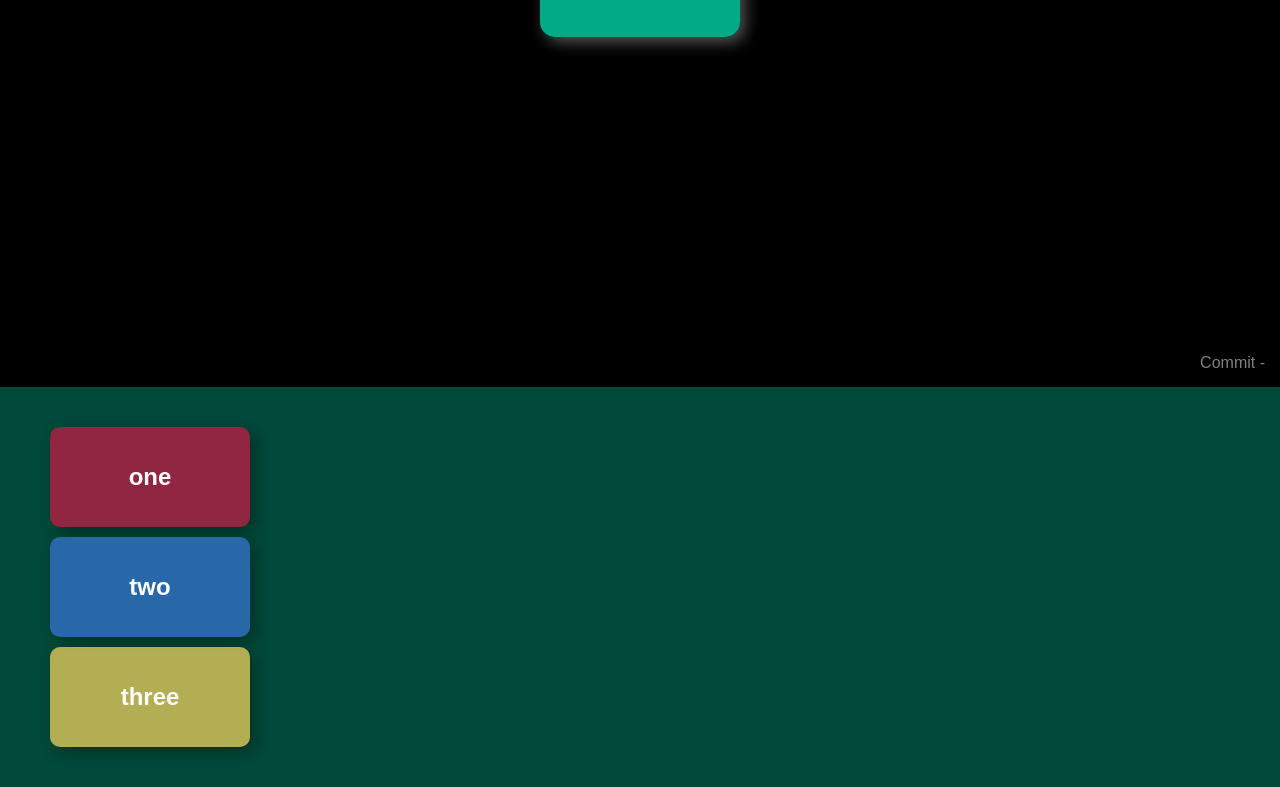
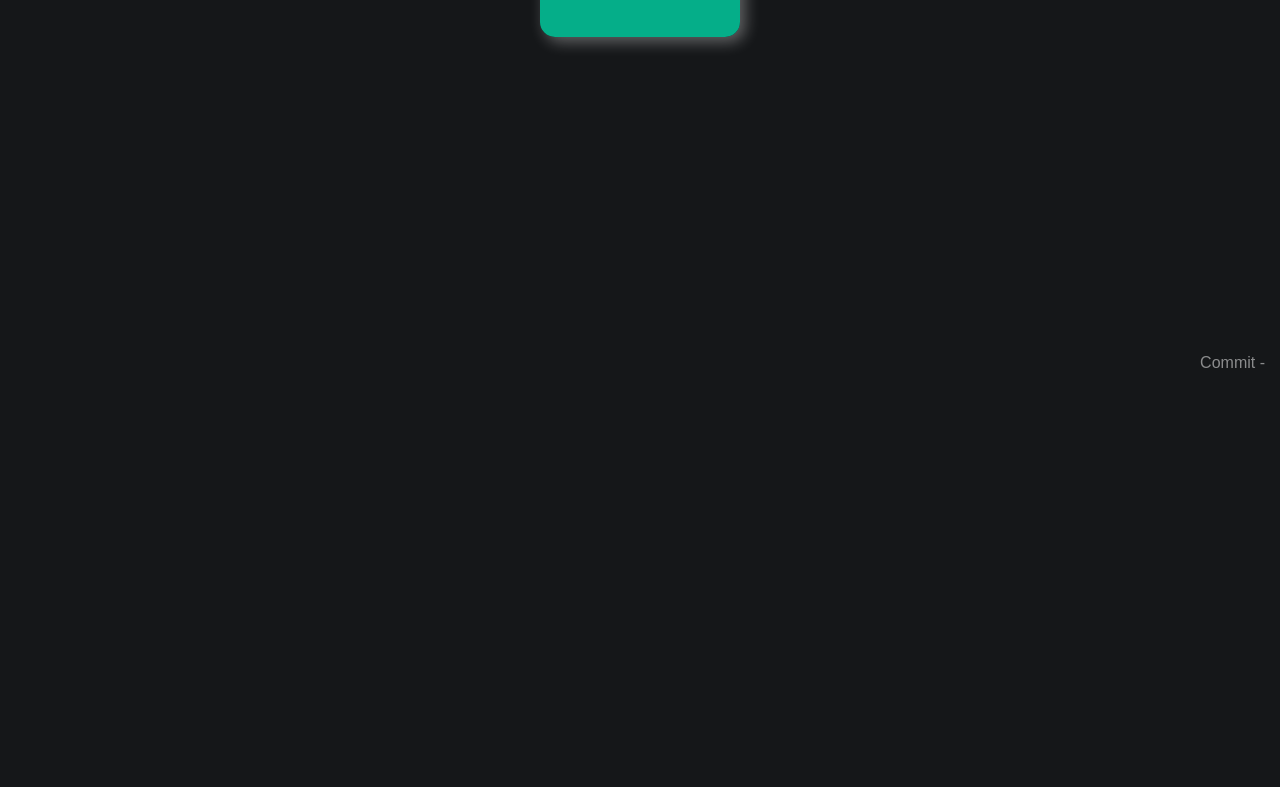
Before and after one commit to CreeperG16/tom-website, a Next.js app: page / in a window 1280 px wide. Shown: the part 413-1200 px from the top of the page. After the commit the page ends 800 px from the top, so only its background shows below. Built offline with nearby package versions, Linux system fonts and the light colour scheme.

Commit message:
moved CSS to css file and start login button

```diff
--- a/pages/index.tsx
+++ b/pages/index.tsx
@@ -1,6 +1,7 @@
 import Head from "next/head";
 import { motion } from "framer-motion";
 import { useEffect, useState } from "react";
+import Link from "next/link";
 
 export default function Home() {
     const commitInfo = JSON.parse(process.env.NEXT_PUBLIC_GIT_COMMITS ?? "[]")[0];
@@ -17,117 +18,31 @@ export default function Home() {
                 <title>Tom16</title>
             </Head>
             <main>
+                <div className="header">
+                    <Link href={"/login"}>
+                        <div>Login</div>
+                    </Link>
+                </div>
+
                 <div
+                    className="hello-box"
                     style={{
-                        display: "flex",
-                        alignItems: "center",
-                        justifyContent: "center",
                         height: windowSize.height,
                         width: windowSize.width,
                     }}
                 >
                     <motion.div
+                        drag
                         animate
-                        drag
+                        className="hello"
+                        whileHover={{ scale: 1.2 }}
                         dragConstraints={{ left: 0, right: 0, top: 0, bottom: 0 }}
-                        whileHover={{ scale: 1.2 }}
-                        style={{
-                            display: "flex",
-                            alignItems: "center",
-                            justifyContent: "center",
-                            width: 200,
-                            height: 100,
-                            borderRadius: 15,
-                            backgroundColor: "#03c59ade",
-                            boxShadow: "5px 5px 15px #ffffff55",
-                        }}
                     >
                         <h1>hellooo</h1>
                     </motion.div>
                 </div>
 
-                <div
-                    style={{
-                        width: windowSize.width,
-                        height: 400,
-                        backgroundColor: "#03c59a5e",
-                        display: "flex",
-                        flexDirection: "column",
-                        alignItems: "center",
-                        justifyContent: "center",
-                    }}
-                >
-                    <motion.div
-                        animate
-                        initial={{ x: windowSize.width / 2, opacity: 0 }}
-                        whileInView={{ x: -(windowSize.width / 2) + 150, opacity: 1 }}
-                        transition={{ delay: 0 }}
-                        style={{
-                            width: 200,
-                            height: 100,
-                            backgroundColor: "#C51B46bb",
-                            borderRadius: 10,
-                            display: "flex",
-                            justifyContent: "center",
-                            alignItems: "center",
-                            margin: 5,
-                            boxShadow: "5px 5px 15px #00000055",
-                        }}
-                    >
-                        <h2>one</h2>
-                    </motion.div>
-                    <motion.div
-                        animate
-                        initial={{ x: windowSize.width / 2, opacity: 0 }}
-                        whileInView={{ x: -(windowSize.width / 2) + 150, opacity: 1 }}
-                        transition={{ delay: 0.5 }}
-                        style={{
-                            width: 200,
-                            height: 100,
-                            backgroundColor: "#3775D2bb",
-                            borderRadius: 10,
-                            display: "flex",
-                            justifyContent: "center",
-                            alignItems: "center",
-                            margin: 5,
-                            boxShadow: "5px 5px 15px #00000055",
-                        }}
-                    >
-                        <h2>two</h2>
-                    </motion.div>
-                    <motion.div
-                        animate
-                        initial={{ x: windowSize.width / 2, opacity: 0 }}
-                        whileInView={{ x: -(windowSize.width / 2) + 150, opacity: 1 }}
-                        transition={{ delay: 1 }}
-                        style={{
-                            width: 200,
-                            height: 100,
-                            backgroundColor: "#F4D35Ebb",
-                            borderRadius: 10,
-                            display: "flex",
-                            justifyContent: "center",
-                            alignItems: "center",
-                            margin: 5,
-                            boxShadow: "5px 5px 15px #00000055",
-                        }}
-                    >
-                        <h2>three</h2>
-                    </motion.div>
-                </div>
-
-                <div
-                    style={{
-                        position: "fixed",
-                        bottom: 0,
-                        left: 0,
-                        right: 0,
-                        display: "flex",
-                        flexDirection: "row",
-                        justifyContent: "right",
-                        padding: 15,
-                    }}
-                >
+                <div className="footer">
                     <p style={{ fontFamily: "sans-serif", opacity: 0.5 }}>
                         Commit{" "}
                         <a
--- a/styles/globals.css
+++ b/styles/globals.css
@@ -1,7 +1,12 @@
 :root {
     --foreground-rgb: 255, 255, 255;
-    --background-start-rgb: 0, 0, 0;
-    --background-end-rgb: 0, 0, 0;
+    --background-rgb: 35, 39, 42;
+
+    --black-0: #23272a;
+    --black-20: #1c1f22;
+    --black-40: #151719;
+    --black-60: #0e1011;
+    --black-80: #070808;
 }
 
 * {
@@ -19,7 +24,7 @@ body {
 
 body {
     color: rgb(var(--foreground-rgb));
-    background: linear-gradient(to bottom, transparent, rgb(var(--background-end-rgb))) rgb(var(--background-start-rgb));
+    background: var(--black-40);
 }
 
 a {
@@ -30,3 +35,46 @@ a {
 a:hover {
     text-decoration: underline;
 }
+
+/* Styles */
+
+.header {
+    position: fixed;
+    top: 0;
+    left: 0;
+    right: 0;
+    height: 50px;
+    display: flex;
+    flex-direction: row;
+    justify-content: right;
+    padding: 15px;
+    background-color: var(--black-60);
+}
+
+.footer {
+    position: absolute;
+    bottom: 0;
+    left: 0;
+    right: 0;
+    display: flex;
+    flex-direction: row;
+    justify-content: right;
+    padding: 15px;
+}
+
+.hello-box {
+    display: flex;
+    align-items: center;
+    justify-content: center;
+}
+
+.hello {
+    display: flex;
+    align-items: center;
+    justify-content: center;
+    width: 200px;
+    height: 100px;
+    border-radius: 15px;
+    background-color: #03c59ade;
+    box-shadow: 5px 5px 15px #ffffff55;
+}
```
Also changed, not shown: styles/style.css (added).
